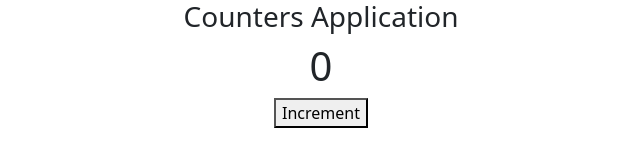
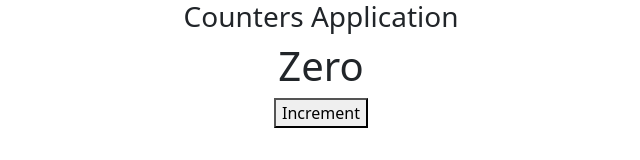
Before and after one commit to codewithz/Cisco-react-playground-dec-2024, a React (Create React App) app: page / in a window 1280 px wide. Shown: the top 160 px of the page, without its empty margins (319-959 px from the left). Built offline with nearby package versions, Linux system fonts and the light colour scheme.

Commit message:
Embedding Expression

```diff
--- a/src/components/counters/Counter.jsx
+++ b/src/components/counters/Counter.jsx
@@ -2,9 +2,14 @@ import React,{useState} from 'react'
 
 export default function Counter() {
     const [counter]=useState(0)
+
+    function formatCount(){
+        return counter ==0 ? "Zero" : counter
+    }
+
   return (
     <div>
-      <h1>{counter}</h1>
+      <h1>{formatCount()}</h1>
       <button>Increment</button>
     </div>
   )
```
